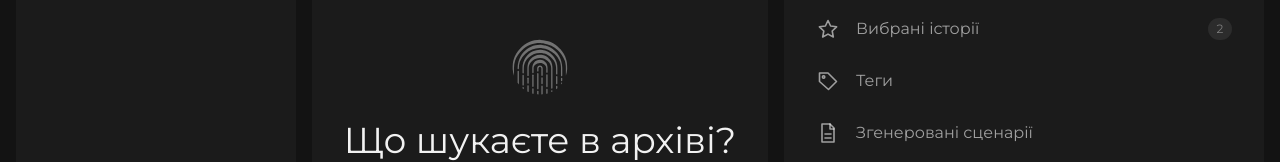
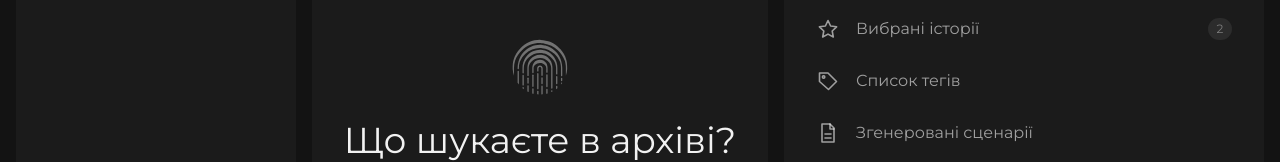
Before and after one commit to mikelebedenko/scm-museum, a React (Vite) app: page / in a window 1280 px wide. Shown: the part 254-416 px from the top of the page. Built offline with nearby package versions, Linux system fonts and the light colour scheme.

Commit message:
Rename 'Теги' to 'Список тегів' in the library
Co-Authored-By: Claude Sonnet 5.5 <noreply@anthropic.com>

```diff
--- a/src/pages/LibPanel.tsx
+++ b/src/pages/LibPanel.tsx
@@ -524,7 +524,7 @@ export function LibPanel(p: Props) {
     title = "Вибрані історії"
     body = <StoryRows ids={favIds} empty="Позначайте історії зірочкою — вони з’являться тут." />
   } else if (nav.v === "tags") {
-    title = "Теги"
+    title = "Список тегів"
     body = (
       <>
         {data.tags.length === 0 ? (
@@ -717,7 +717,7 @@ export function LibPanel(p: Props) {
       { icon: "grid", label: "Усі історії", run: () => railGo({ v: "all" }) },
       { icon: "list", label: "Теми", run: () => railGo({ v: "topics" }) },
       { icon: "star", label: "Вибрані історії", run: () => railGo({ v: "favs" }) },
-      { icon: "tag", label: "Теги", run: () => railGo({ v: "tags" }) },
+      { icon: "tag", label: "Список тегів", run: () => railGo({ v: "tags" }) },
       { icon: "file", label: "Згенеровані сценарії", run: p.onOpenScripts },
     ]
     return (
@@ -827,7 +827,7 @@ export function LibPanel(p: Props) {
                   <hr className="lib-sep" />
                   <NavItem icon="list" label="Теми" count={RUBRICS.length} to={{ v: "topics" }} />
                   <NavItem icon="star" label="Вибрані історії" count={favIds.length} to={{ v: "favs" }} />
-                  <NavItem icon="tag" label="Теги" to={{ v: "tags" }} />
+                  <NavItem icon="tag" label="Список тегів" to={{ v: "tags" }} />
                   <button onClick={p.onOpenScripts}>
                     <Icon n="file" s={24} />
                     <span className="lbl">Згенеровані сценарії</span>
```
